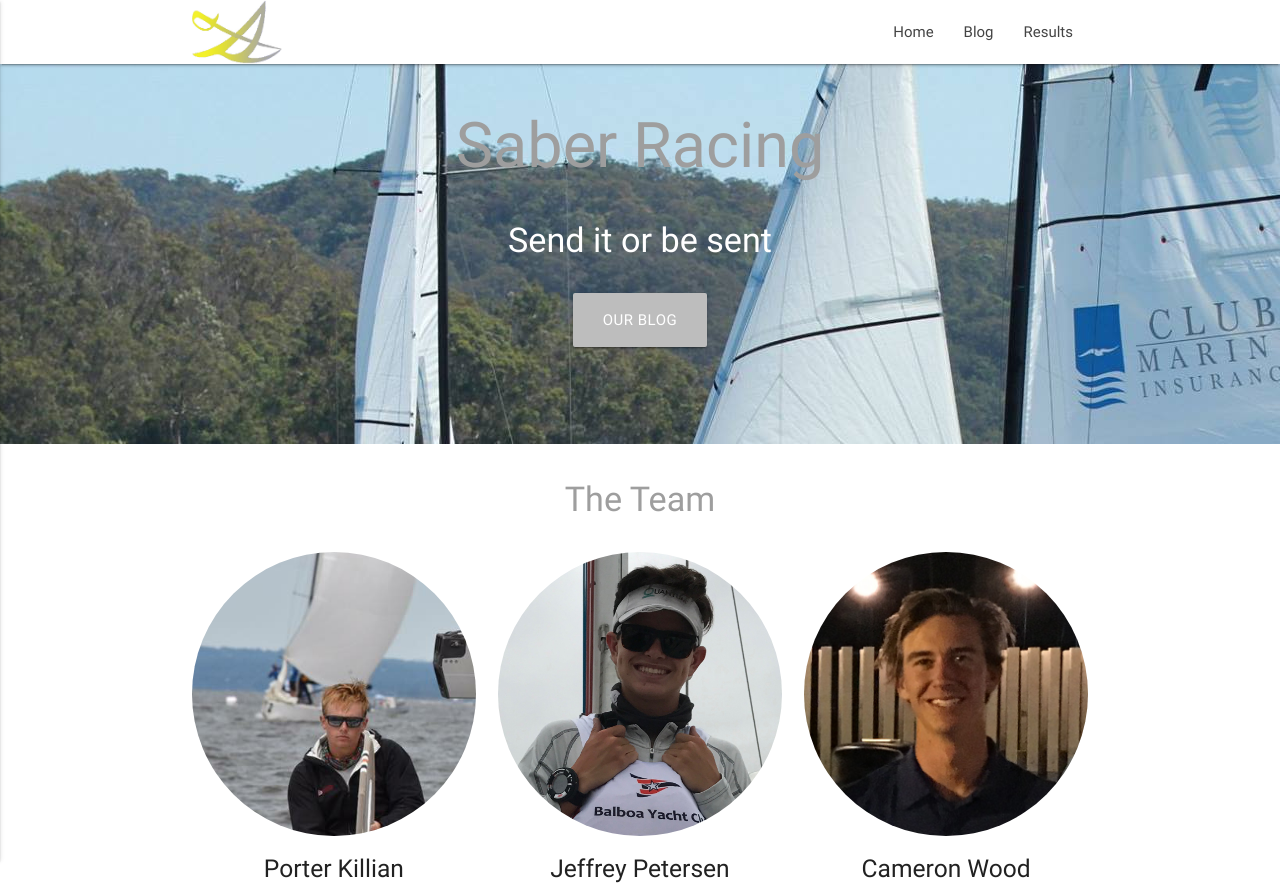
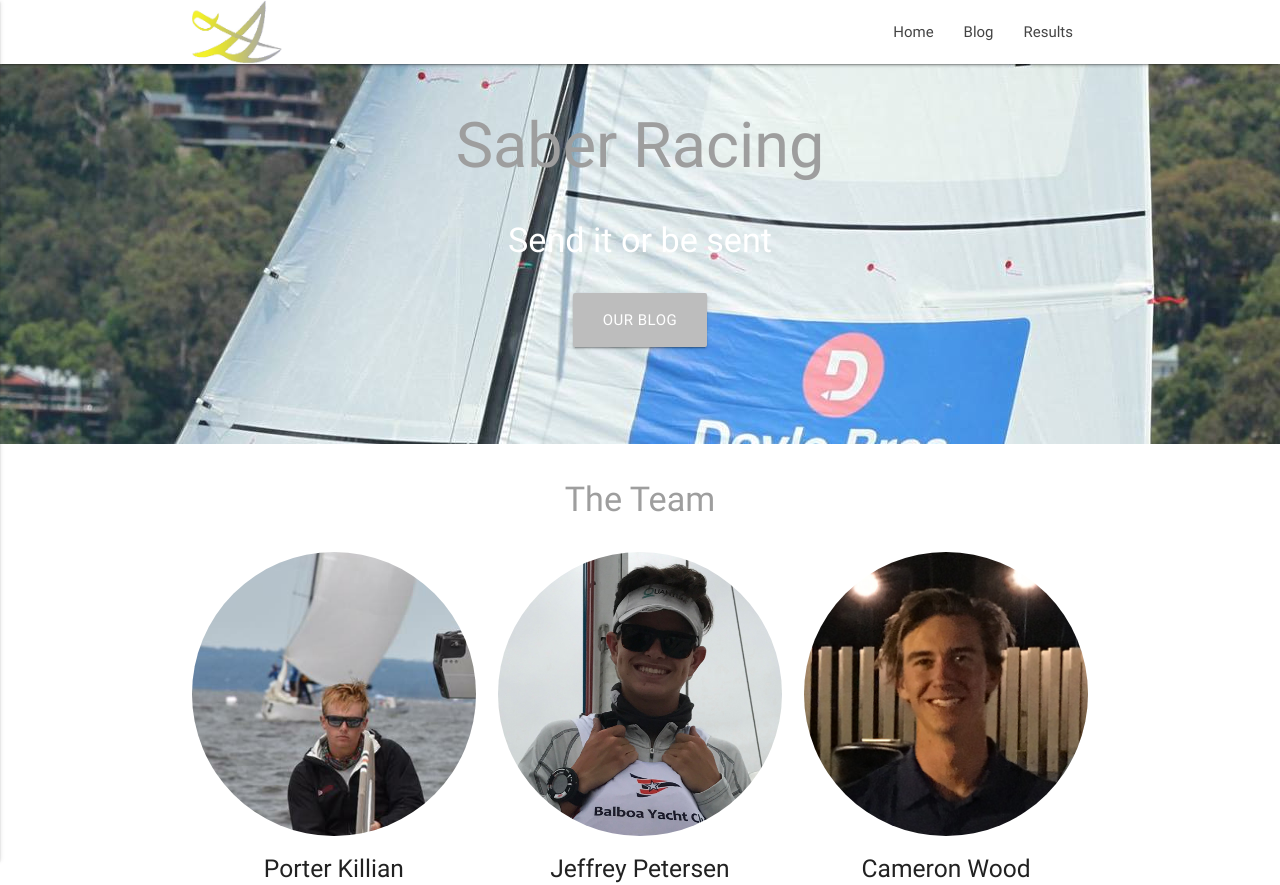
Before and after one commit to PKill27/Pkill25.github.io, a plain HTML site: page index.html in a window 1280 px wide. Shown: the top 885 px of the page. Drawn offline with nearby package versions, Linux system fonts and the light colour scheme.

Commit message:
case sensitive images fix

```diff
--- a/index.html
+++ b/index.html
@@ -36,7 +36,7 @@
                 <br>
                 <br> </div>
         </div>
-        <div class="parallax"><img src="images/Australia_3.jpg" alt="Unsplashed background img 1"></div>
+        <div class="parallax"><img src="images/australia_2.jpg" alt="Unsplashed background img 1"></div>
     </div>
     <div class="container">
         <div class="section">
```
Also changed, not shown: Results.html (+1 -1 lines), blog.html (+1 -1 lines), post_preAustralia.html (+1 -1 lines).
